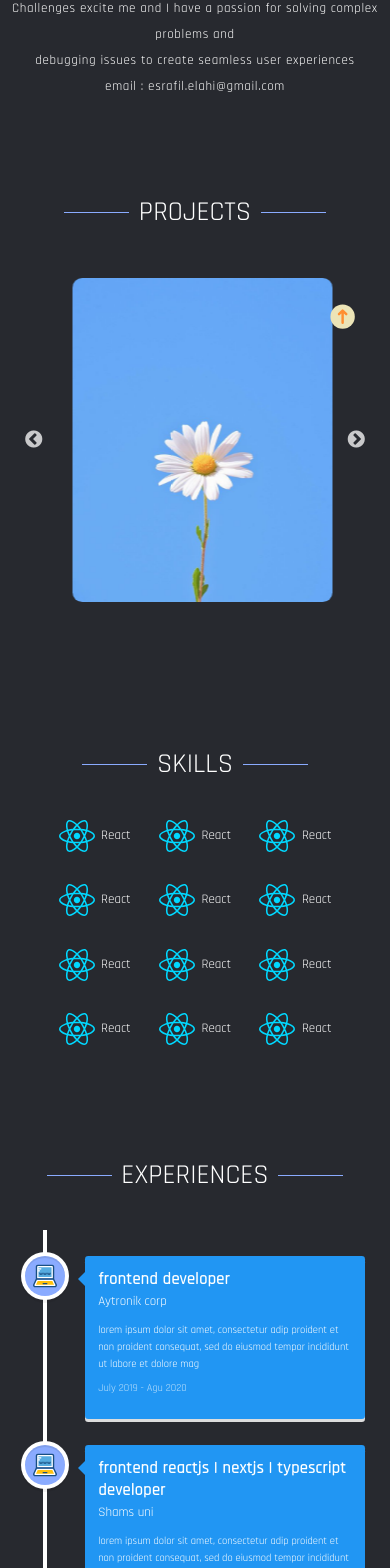
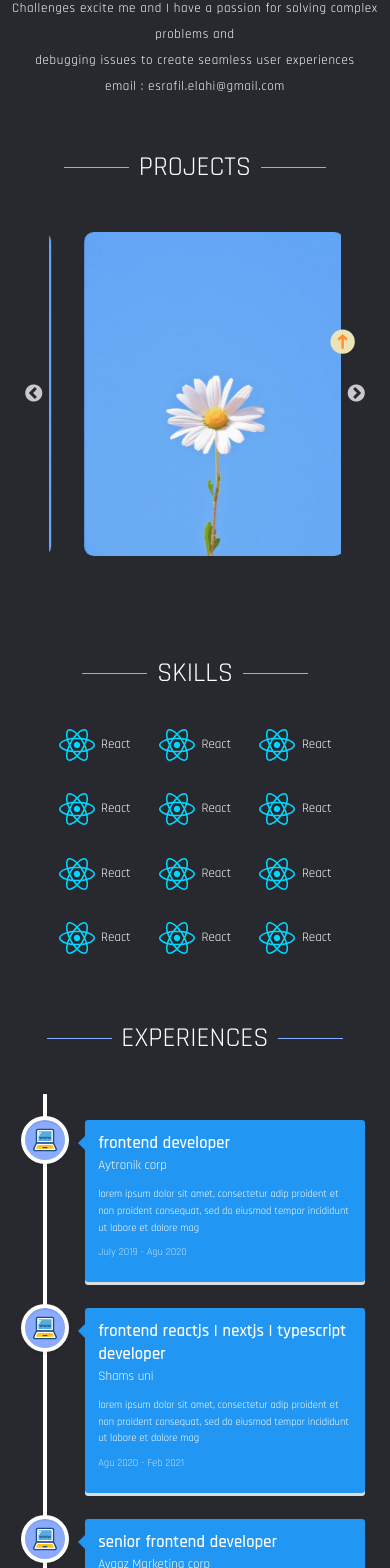
Before and after one commit to EsrafilElahi/esrafil.com, a React (Vite) app in the folder frontend/: page / in a window 390 px wide. Shown: the part 420-1988 px from the top of the page. Built offline with nearby package versions, Linux system fonts and the light colour scheme.

Commit message:
clean up

```diff
--- a/frontend/src/App.tsx
+++ b/frontend/src/App.tsx
@@ -175,19 +175,19 @@ const App = () => {
       <AboutMe ref={ref} />
 
       {/* Projects */}
-      <div className="p-5 mt-24 mb-10">
+      <div className="p-5 mt-10 lg:mt-24 mb-10">
         <h2 className="title relative lines">PROJECTS</h2>
         <Carousel projects={projects} />
       </div>
 
       {/* Skills */}
-      <div className="p-5 mt-24 mb-10">
+      <div className="p-5 mt-10 lg:mt-24 mb-10">
         <h2 className="title pb-7 relative lines">SKILLS</h2>
         <Skills skills={skills} />
       </div>
 
       {/* Experiences */}
-      <div className="p-5 mt-24 mb-10">
+      <div className="p-5 mt-10 lg:mt-24 mb-10">
         <h2 className="title pb-7 relative lines">EXPERIENCES</h2>
         <Experiences experiences={experiences} />
       </div>
--- a/frontend/src/components/GoToTop.tsx
+++ b/frontend/src/components/GoToTop.tsx
@@ -7,7 +7,7 @@ const GoToTop = () => {
 
   return (
     <Arrow
-      className="w-9 h-9 cursor-pointer fixed bottom-[11%] right-10"
+      className="w-9 h-9 cursor-pointer fixed bottom-[8%] md:bottom-[11%] right-10"
       onClick={goToTop}
     />
   );
--- a/frontend/src/components/Sections/Footer.tsx
+++ b/frontend/src/components/Sections/Footer.tsx
@@ -15,7 +15,7 @@ const Footer = () => {
       <div>
         <p>Developed By Esrafil Elahi</p>
       </div>
-      <div>
+      <div className="xs-only:hidden">
         <p>Copyright © esrafil.elahi@gmail.com 2023 All Rights Reserved</p>
       </div>
       <div className="flex gap-3">
```
